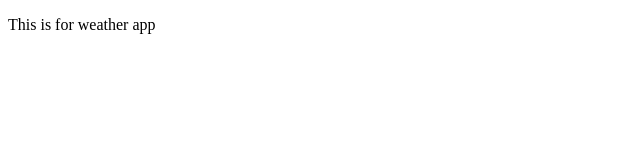
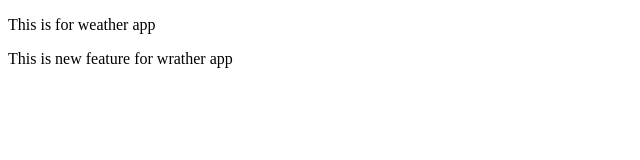
Before and after one commit to shailesh-00git/weather-app, a plain HTML site: page index.html in a window 1280 px wide. Shown: the whole page, without its empty margins (0-640 px from the left). Drawn offline with Linux system fonts and the light colour scheme.

Commit message:
add new feature

```diff
--- a/index.html
+++ b/index.html
@@ -8,6 +8,7 @@
 </head>
 <body>
     <p>This is for weather app </p>
+    <p>This is new feature for wrather app</p>
     <script src="script.js"></script>
 </body>
 </html>
```
